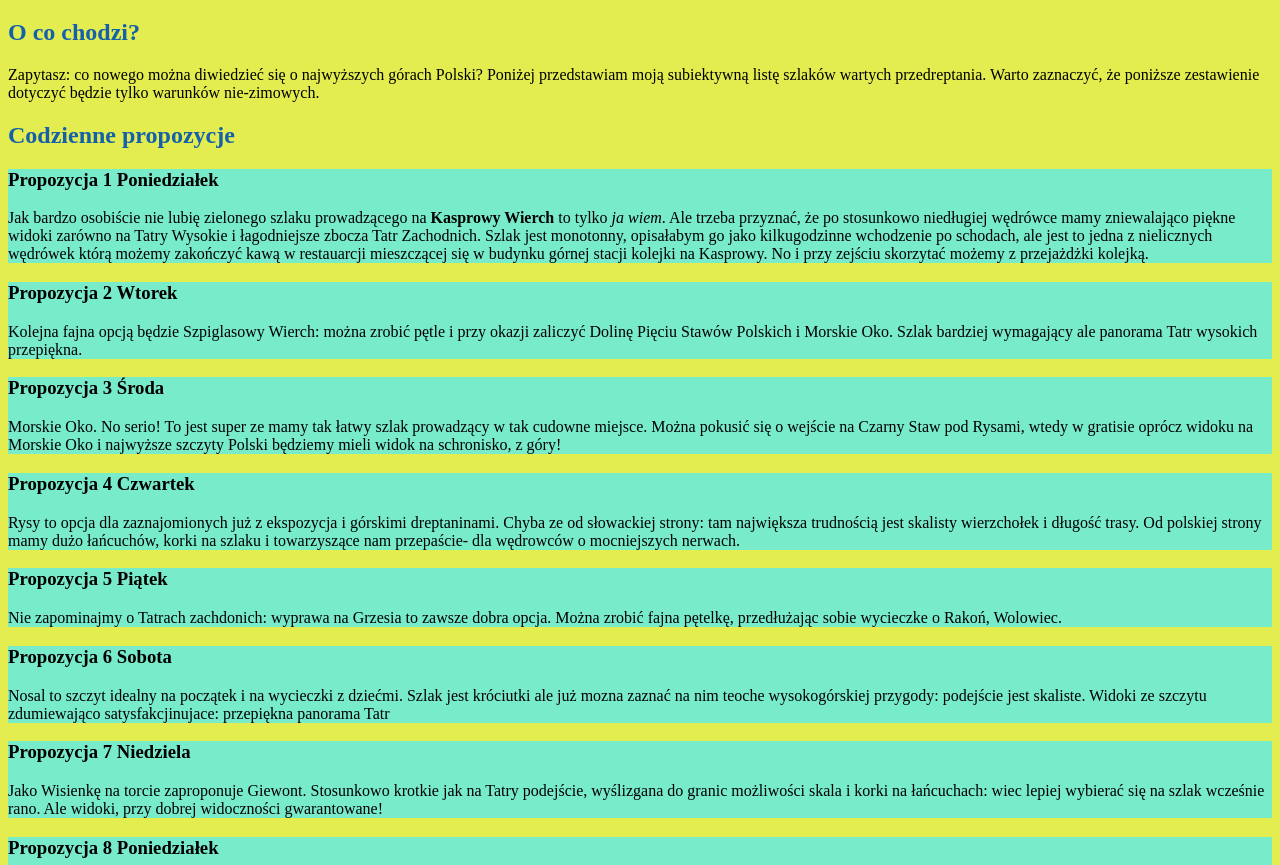
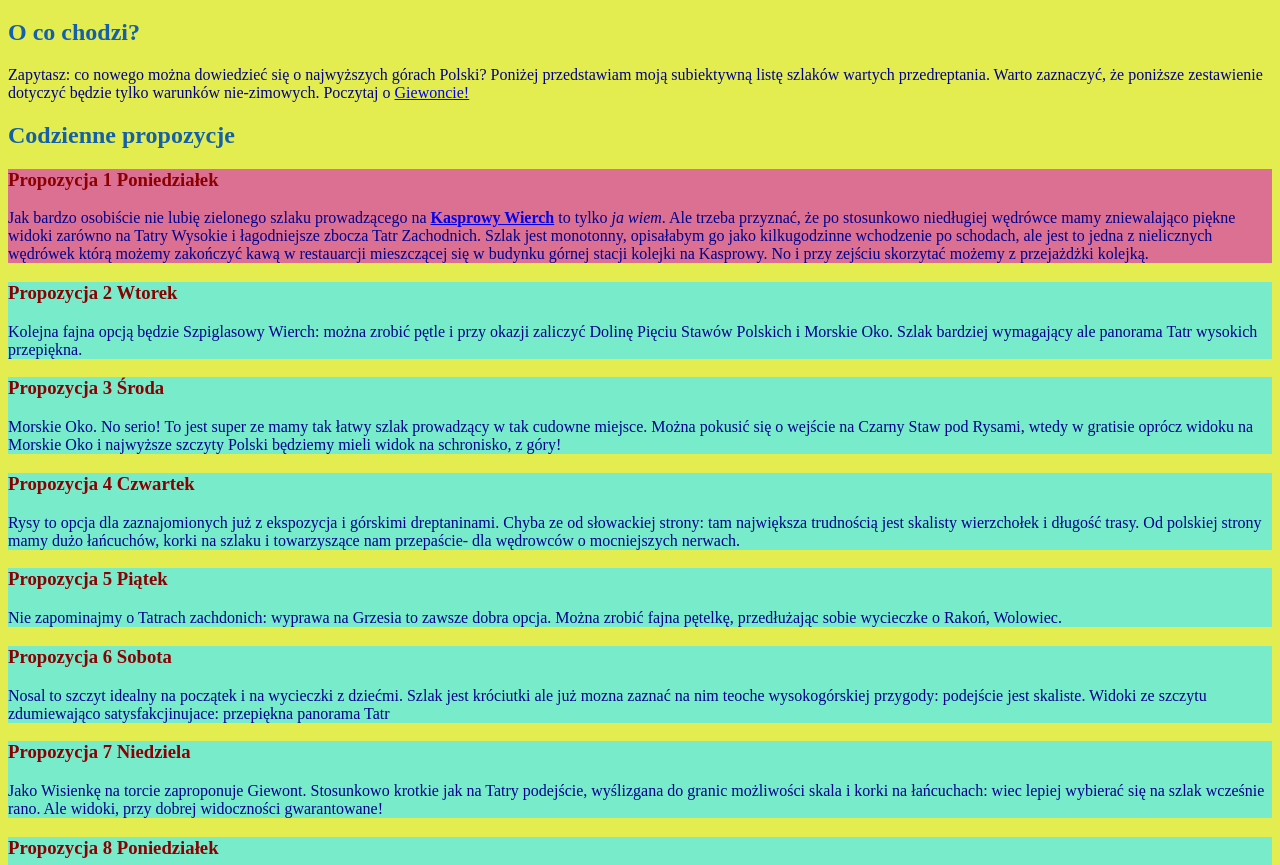
Before and after one commit to asiaaniserowicz/homepage, a plain HTML site: page index.html in a window 1280 px wide. Shown: the part 87-952 px from the top of the page. Drawn offline with Linux system fonts and the light colour scheme.

Commit message:
Added style and nav by id

```diff
--- a/index.html
+++ b/index.html
@@ -9,7 +9,7 @@
 </head>
 
 <body>
-	<header>
+	<header id="top">
 		<nav>
 			<a href="index.html">Strona Główna</a>
 			<a href="propozycja-kasprowy.html">Kasprowy Wierch</a>
@@ -26,18 +26,19 @@
 		</header>
 		<section>
 			<h2>O co chodzi?</h2>
-			<p>
-				Zapytasz: co nowego można diwiedzieć się o najwyższych górach Polski? Poniżej przedstawiam moją subiektywną
+			<p class="main-text">
+				Zapytasz: co nowego można dowiedzieć się o najwyższych górach Polski? Poniżej przedstawiam moją subiektywną
 				listę szlaków wartych przedreptania.
 				Warto zaznaczyć, że poniższe zestawienie dotyczyć będzie tylko warunków nie-zimowych.
+				Poczytaj o <a href="#giewont">Giewoncie!</a>
 			</p>
 		</section>
 		<section>
 			<h2>Codzienne propozycje</h2>
-			<article id="Kasprowy">
+			<article id="kasprowy">
 				<h3>Propozycja 1 Poniedziałek</h3>
-				<p>
-					Jak bardzo osobiście nie lubię zielonego szlaku prowadzącego na <strong>Kasprowy Wierch</strong> to tylko
+				<p class="main-text">
+					Jak bardzo osobiście nie lubię zielonego szlaku prowadzącego na <strong><a href="propozycja-kasprowy.html" target="_blank">Kasprowy Wierch</a></strong> to tylko
 					<em>ja wiem</em>. Ale trzeba przyznać, że po stosunkowo niedługiej wędrówce mamy zniewalająco piękne widoki
 					zarówno na Tatry Wysokie i łagodniejsze zbocza Tatr Zachodnich. Szlak jest monotonny, opisałabym go jako
 					kilkugodzinne wchodzenie po schodach, ale jest to jedna z nielicznych wędrówek którą możemy zakończyć kawą w
@@ -47,21 +48,21 @@
 			</article>
 			<article>
 				<h3>Propozycja 2 Wtorek</h3>
-				<p>
+				<p class="main-text">
 					Kolejna fajna opcją będzie Szpiglasowy Wierch: można zrobić pętle i przy okazji zaliczyć Dolinę Pięciu Stawów
 					Polskich i Morskie Oko. Szlak bardziej wymagający ale panorama Tatr wysokich przepiękna.
 				</p>
 			</article>
 			<article>
 				<h3>Propozycja 3 Środa</h3>
-				<p>
+				<p class="main-text">
 					Morskie Oko. No serio! To jest super ze mamy tak łatwy szlak prowadzący w tak cudowne miejsce. Można pokusić
 					się o wejście na Czarny Staw pod Rysami, wtedy w gratisie oprócz widoku na Morskie Oko i najwyższe szczyty
 					Polski będziemy mieli widok na schronisko, z góry!
 			</article>
 			<article>
 				<h3>Propozycja 4 Czwartek</h3>
-				<p>
+				<p class="main-text">
 					Rysy to opcja dla zaznajomionych już z ekspozycja i górskimi dreptaninami. Chyba ze od słowackiej strony: tam
 					największa trudnością jest skalisty wierzchołek i długość trasy. Od polskiej strony mamy dużo łańcuchów, korki
 					na szlaku i towarzyszące nam przepaście- dla wędrowców o mocniejszych nerwach.
@@ -69,22 +70,22 @@
 			</article>
 			<article>
 				<h3>Propozycja 5 Piątek</h3>
-				<p>
+				<p class="main-text">
 					Nie zapominajmy o Tatrach zachdonich: wyprawa na Grzesia to zawsze dobra opcja. Można zrobić fajna pętelkę,
 					przedłużając sobie wycieczke o Rakoń, Wolowiec.
 				</p>
 			</article>
 			<article>
 				<h3>Propozycja 6 Sobota</h3>
-				<p>
+				<p class="main-text">
 					Nosal to szczyt idealny na początek i na wycieczki z dziećmi. Szlak jest króciutki ale już mozna zaznać na nim
 					teoche wysokogórskiej przygody: podejście jest skaliste. Widoki ze szczytu zdumiewająco satysfakcjinujace:
 					przepiękna panorama Tatr
 				</p>
 			</article>
-			<article>
+			<article id="giewont">
 				<h3>Propozycja 7 Niedziela</h3>
-				<p>
+				<p class="main-text">
 					Jako Wisienkę na torcie zaproponuje Giewont. Stosunkowo krotkie jak na Tatry podejście, wyślizgana do granic
 					możliwości skala i korki na łańcuchach: wiec lepiej wybierać się na szlak wcześnie rano. Ale widoki, przy
 					dobrej widoczności gwarantowane!
@@ -92,7 +93,7 @@
 			</article>
 			<article>
 				<h3>Propozycja 8 Poniedziałek</h3>
-				<p>
+				<p class="main-text">
 					Opcja dodatkowa: sam spacer do Murowańca i Stawu Gąsienicowego.
 				</p>
 			</article>
@@ -103,7 +104,7 @@
 		</section>
 	</main>
 	<footer>
-		<p>Projekt stworzony na potrzeby szkolenia WTF co ten frontend</p>
+		<p>Projekt stworzony na potrzeby szkolenia WTF co ten frontend. Idź <a href="#top">do góry</a></p>
 	</footer>
 	<script src="main.js"></script>
 </body>
--- a/style.css
+++ b/style.css
@@ -11,3 +11,18 @@ h2 {
 article {
     background: #78ebcb;
 }
+.main-text {
+    color: darkblue;
+}
+
+#kasprowy {
+    background-color: palevioletred;
+}
+
+h3 {
+    color: darkgreen;
+}
+
+main h3 {
+    color: darkred;
+}
```
